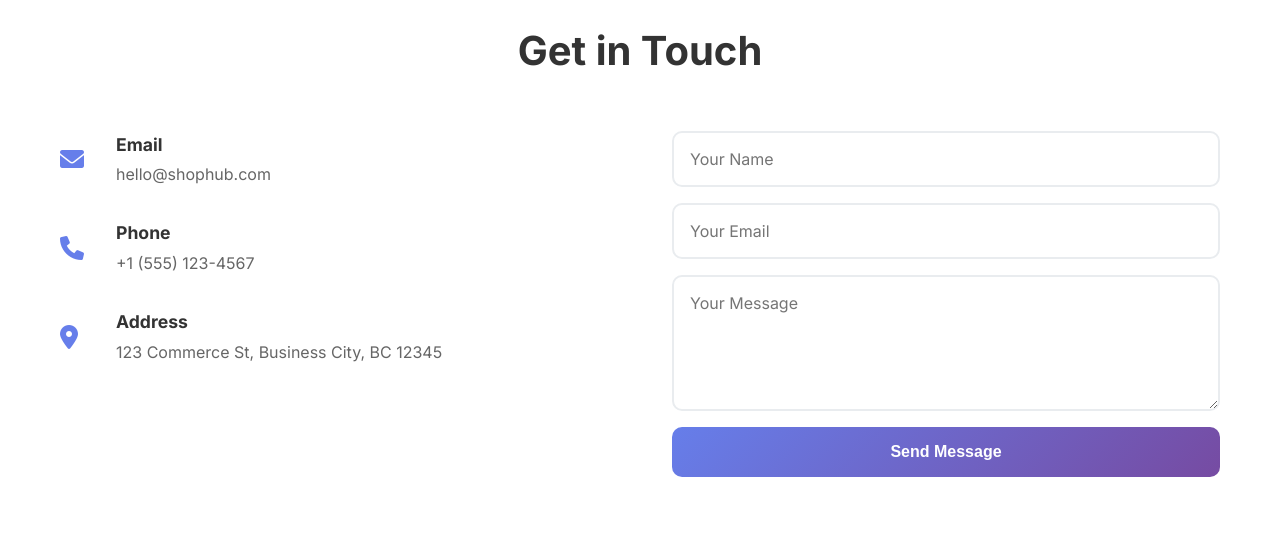
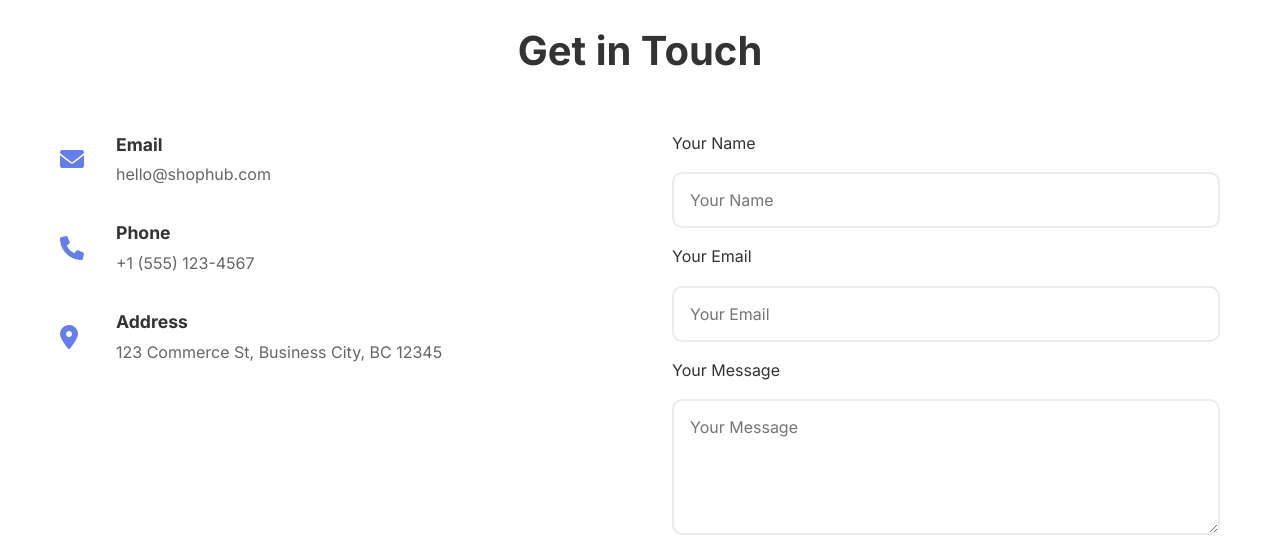
Before and after one commit to karthikilangotw/ecommerce-website, a plain HTML site: page index.html in a window 1280 px wide. Shown: the part 2220-2768 px from the top of the page. Drawn offline with Linux system fonts and the light colour scheme; a script that the page names is missing.

Commit message:
Update index.html with new content

```diff
--- a/index.html
+++ b/index.html
@@ -1,5 +1,5 @@
 <!DOCTYPE html>
-<html lang="en">
+<html lang="en" xml:lang="en">
 <head>
     <meta charset="UTF-8">
     <meta name="viewport" content="width=device-width, initial-scale=1.0">
@@ -40,7 +40,7 @@
     <!-- Search Modal -->
     <div class="search-modal" id="searchModal">
         <div class="search-content">
-            <input type="text" placeholder="Search products..." id="searchInput">
+            <input type="text" placeholder="Search products..." id="searchInput" aria-label="Search products">
             <button class="search-close" id="searchClose" aria-label="Close search">
                 <i class="fas fa-times"></i>
             </button>
@@ -202,9 +202,12 @@
                     </div>
                 </div>
                 <form class="contact-form" id="contactForm">
-                    <input type="text" placeholder="Your Name" required>
-                    <input type="email" placeholder="Your Email" required>
-                    <textarea placeholder="Your Message" rows="5" required></textarea>
+                    <label for="contactName">Your Name</label>
+                    <input type="text" id="contactName" name="name" placeholder="Your Name" required>
+                    <label for="contactEmail">Your Email</label>
+                    <input type="email" id="contactEmail" name="email" placeholder="Your Email" required>
+                    <label for="contactMessage">Your Message</label>
+                    <textarea id="contactMessage" name="message" placeholder="Your Message" rows="5" required></textarea>
                     <button type="submit" class="submit-btn">Send Message</button>
                 </form>
             </div>
```
